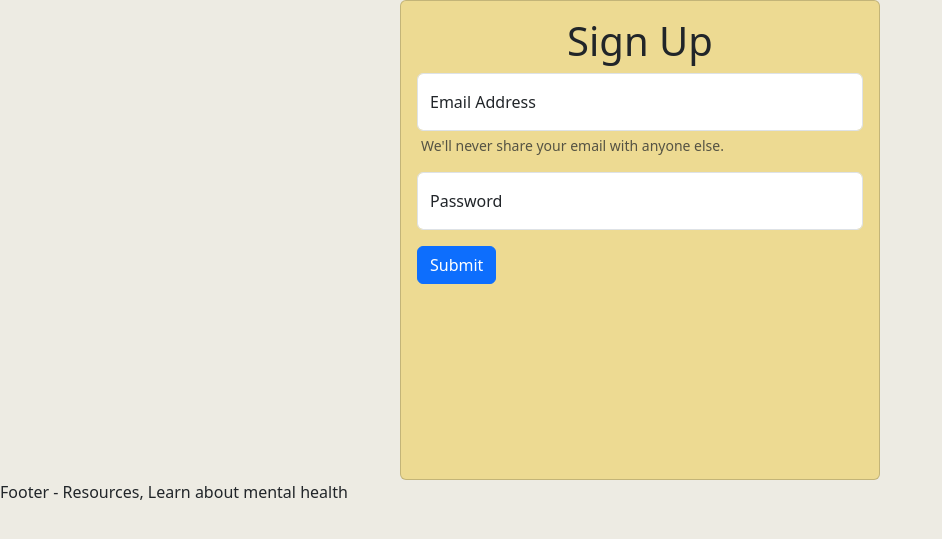
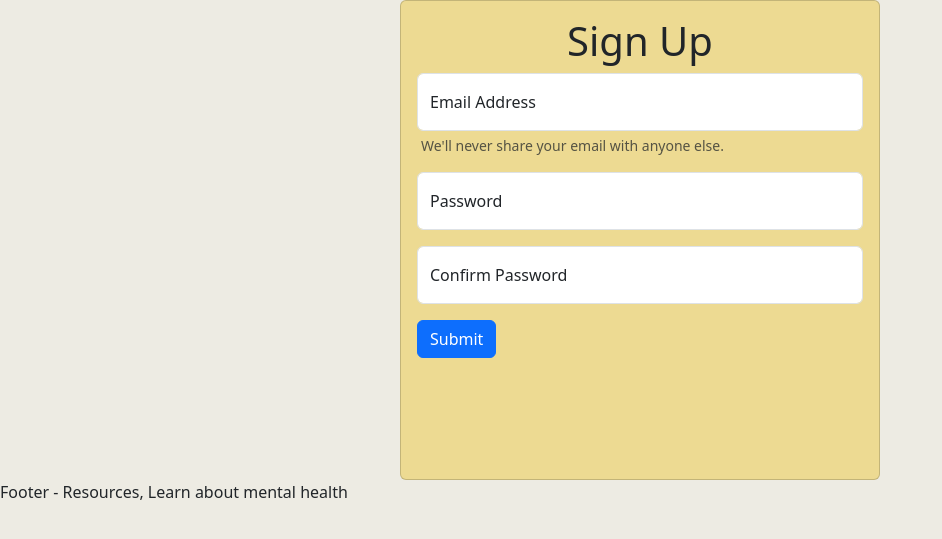
Before and after one commit to EdwinRodger/Wellness-Wizard, a Flask app: page /signup in a window 1280 px wide. Shown: the part 76-615 px from the top of the page, without its empty margins (0-942 px from the left). Run offline with Flask 3, Linux system fonts and the light colour scheme.

Commit message:
added confirm password logic

```diff
--- a/src/app.py
+++ b/src/app.py
@@ -44,6 +44,10 @@ def signup():
         flask.flash('Email already exists!', 'danger')
         return flask.redirect(flask.url_for('signup'))
 
+    if flask.request.form['password'] != flask.request.form['confirm_password']:
+        flask.flash('Passwords do not match!', 'danger')
+        return flask.redirect(flask.url_for('signup'))
+
     users[email] = {'password': flask.request.form['password']}
     return flask.redirect(flask.url_for('signin'))
 
--- a/src/templates/signup.html
+++ b/src/templates/signup.html
@@ -17,6 +17,10 @@
                     <input type="password" class="form-control" name='password' id="floatingInputPassword" placeholder="">
                     <label for="floatingInputPassword">Password</label>
                 </div>
+                <div class="mb-3 form-floating">
+                    <input type="password" class="form-control" name='confirm_password' id="floatingInputConfirmPassword" placeholder="">
+                    <label for="floatingInputConfirmPassword">Confirm Password</label>
+                </div>
                 <input type='submit' name='submit' class="btn btn-primary">
             </form>
         </div>
```
